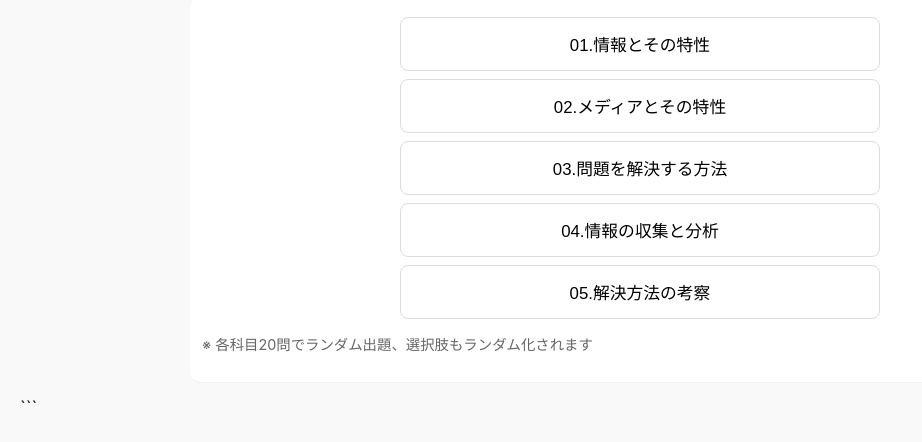
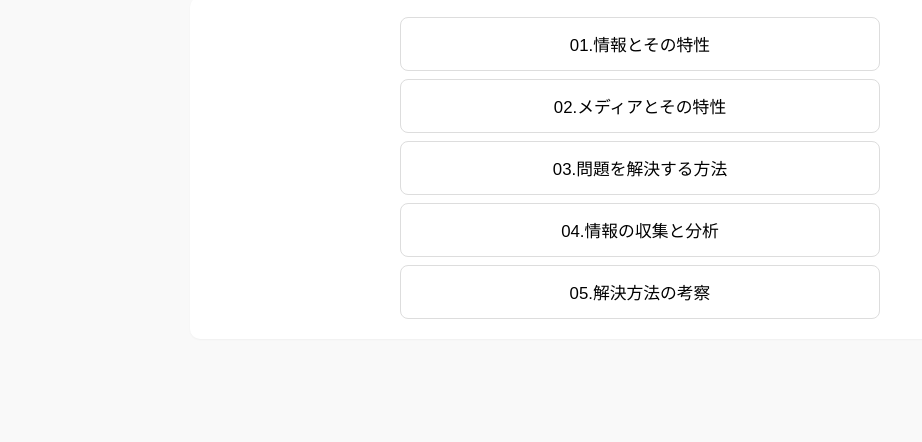
Before and after one commit to drakihabara/PIS, a plain HTML site: page index.html in a window 1280 px wide. Shown: the part 92-534 px from the top of the page, without its empty margins (0-922 px from the left). Drawn offline with Linux system fonts and the light colour scheme.

Commit message:
Update index.html

````diff
--- a/index.html
+++ b/index.html
@@ -23,7 +23,7 @@
   #options li{margin-bottom:8px;}
   #options button{width:100%; padding:14px; border-radius:8px; border:1px solid #ddd; background:var(--card); text-align:left; font-size:1.03rem;}
   #options button[disabled]{opacity:0.75;}
-  #options button.correct{background: #e6ffea; border-color: #b8efc3;}
+  #options button.correct{background:#e6ffea; border-color:#b8efc3;}
   #options button.wrong{background:#ffecec; border-color:#f3b3b3;}
   #progress{font-size:0.95rem; color:var(--muted); text-align:center; margin:10px 0;}
   #nextBtn{display:none; width:100%; background:var(--primary); color:#fff; border:none; padding:12px; border-radius:8px; font-size:1.05rem;}
@@ -50,7 +50,6 @@
     <button class="tag-btn" data-tag="info03">03.問題を解決する方法</button>
     <button class="tag-btn" data-tag="info04">04.情報の収集と分析</button>
     <button class="tag-btn" data-tag="info05">05.解決方法の考察</button>
-    <p class="small">※ 各科目20問でランダム出題、選択肢もランダム化されます</p>
   </div>
 
   <div id="quiz" class="card" aria-live="polite">
@@ -65,7 +64,7 @@
 
 <script>
 /* 設定 */
-const QUESTIONS_PER_SUBJECT = 20;
+const QUESTIONS_PER_SUBJECT = 5;
 const CSV_MAP = {
   info01: 'info01.csv',
   info02: 'info02.csv',
@@ -245,4 +244,3 @@ window.addEventListener('error', (e)=>{
 </script>
 </body>
 </html>
-```
````
